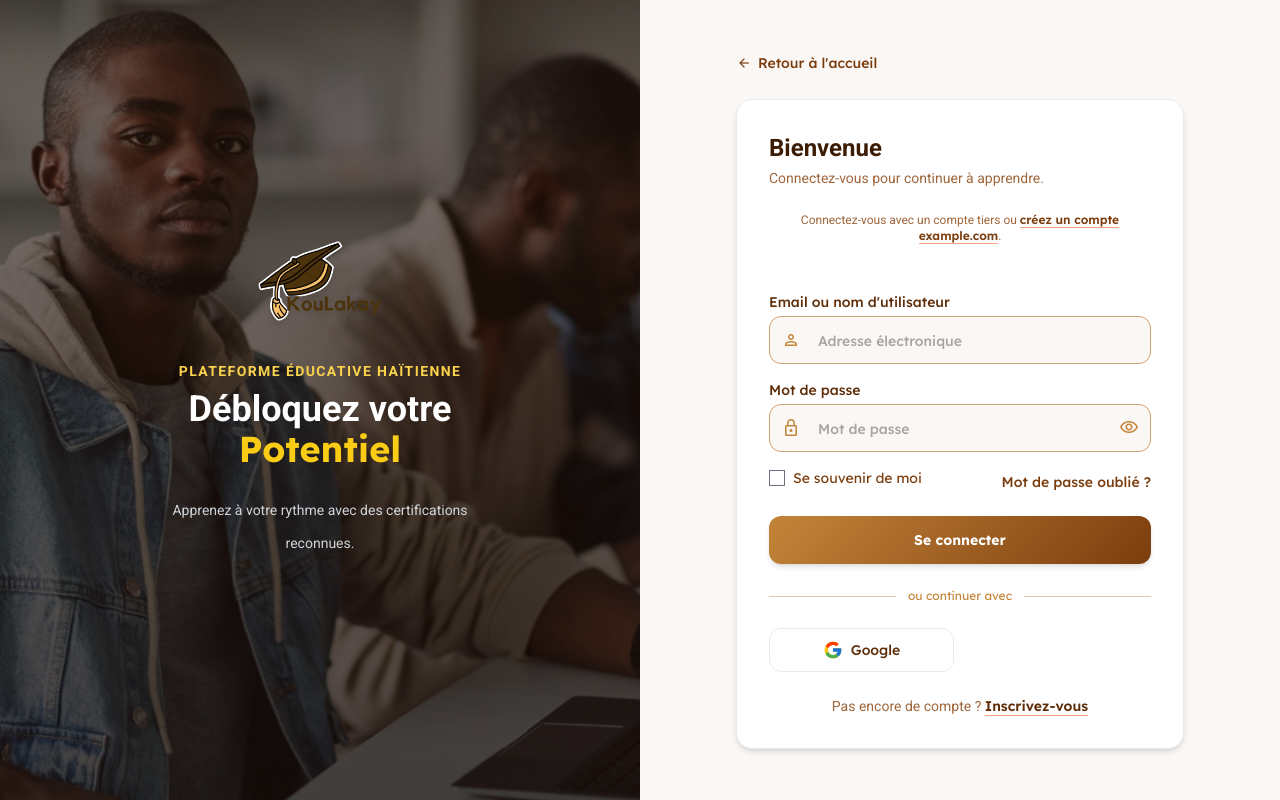
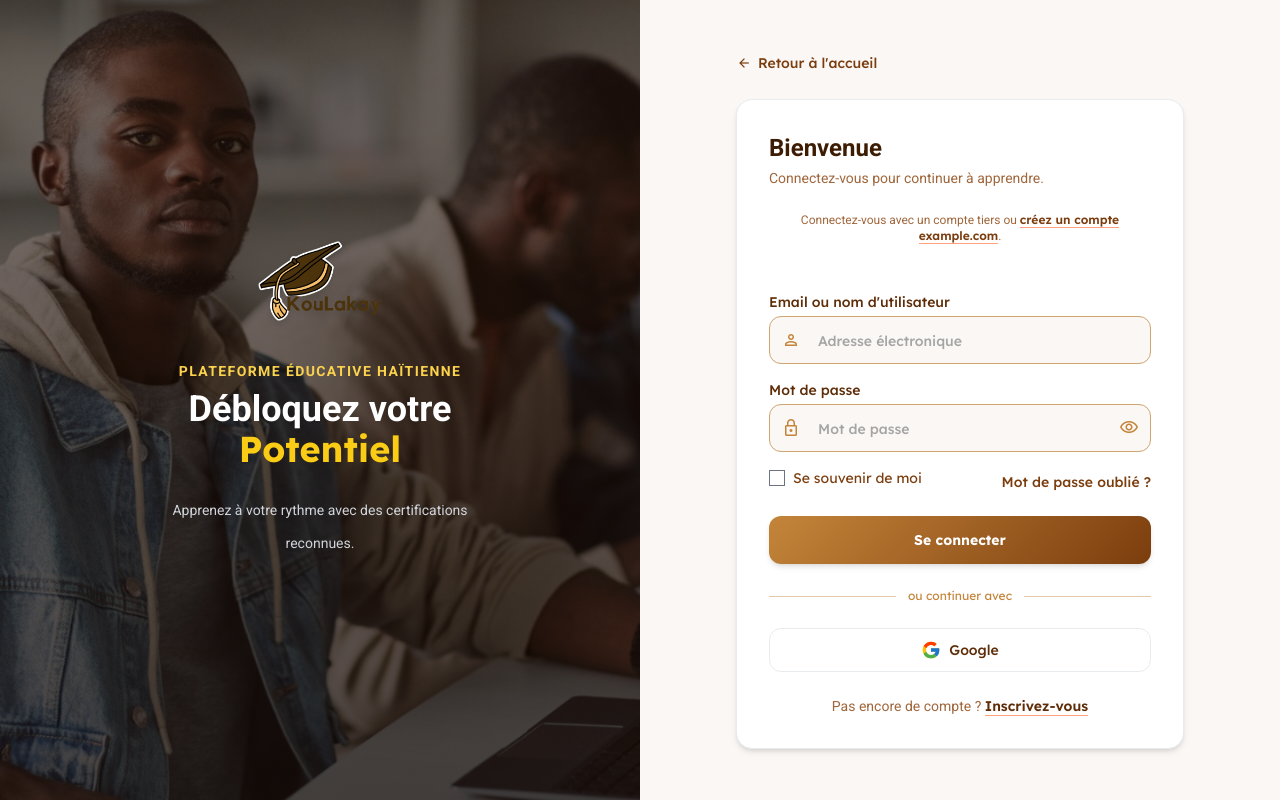
Before and after one commit to Vaillantval/Koulakay_Version2, a Django app: page /fr/accounts/login/ in a window 1280 px wide. Run offline with Django 4.2, Linux system fonts and the light colour scheme; data comes from the database, SQL or seed files in the repository; some libraries are stand-ins or nearby versions.

Commit message:
style(login): full-width Google button + update README

```diff
--- a/templates/account/login.html
+++ b/templates/account/login.html
@@ -191,7 +191,7 @@ header, footer {
           <span class="text-xs text-brand-400">{% trans "ou continuer avec" %}</span>
           <span class="flex-1 h-px bg-brand-200"></span>
         </div>
-        <div class="grid grid-cols-2 gap-3">
+        <div class="flex flex-col gap-3">
           {% for provider in socialaccount_providers %}
           <a href="{% provider_login_url provider.id process='login' %}"
              class="flex h-11 items-center justify-center gap-2 rounded-xl border border-brand-200 bg-white text-brand-700 text-sm font-medium hover:bg-brand-50 transition">
```
Also changed, not shown: README.md.
